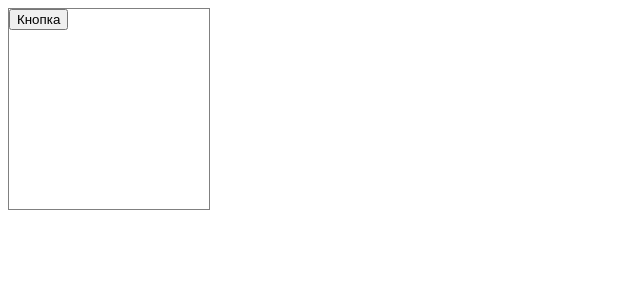
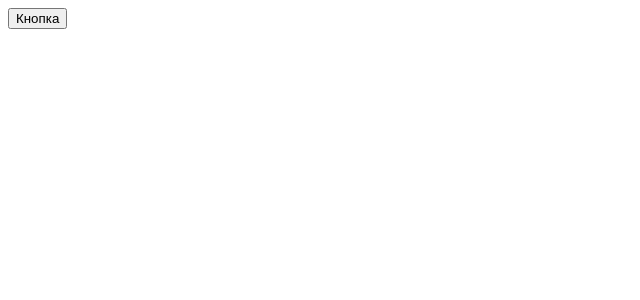
Before and after one commit to Aleksei-89ST/React-Typescript, a React (Create React App) app: page / in a window 1280 px wide. Shown: the top 300 px of the page, without its empty margins (0-640 px from the left). Built offline with nearby package versions, Linux system fonts and the light colour scheme.

Commit message:
create function components

```diff
--- a/src/components/Card.tsx
+++ b/src/components/Card.tsx
@@ -1,14 +1,36 @@
-import React, { FC } from "react";
+import React, { FC, useState } from "react";
+
+//перечисление что будет содержать props variant
+export enum CardVariant {
+  outlined = "outlined",
+  primary = "primary",
+}
 
 interface CardProps {
   width?: string;
   height?: string;
-  children?: React.ReactNode
+  children?: React.ReactNode;
+  variant: CardVariant;
 }
 // children - будет являться всё что внутри карточки
-const Card: FC <CardProps> = ({ width, height,children }) => {
+const Card: React.FC<CardProps> = ({
+  width,
+  height,
+  variant,
+  children,
+}) => {
+  const [state,setState] = useState(0)
   return (
-    <div style={{ width, height, border: "1px solid gray" }}>{children}</div>
+    <div
+      style={{
+        width,
+        height,
+        border: variant === CardVariant.outlined ? "1px solid gray" : "none",
+        background: variant === CardVariant.primary ? "Lightgray" : "",
+      }}
+    >
+      {children}
+    </div>
   );
 };
 
```
Also changed, not shown: src/components/UserList.tsx (added, +19 -0 lines).
